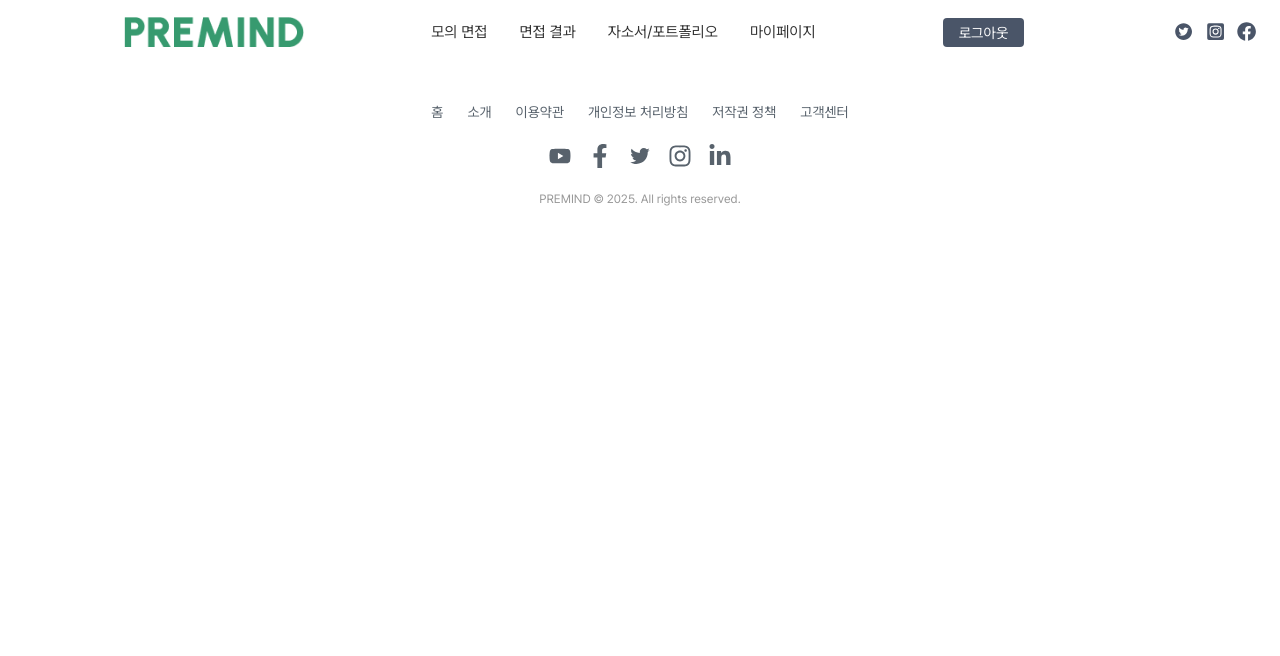
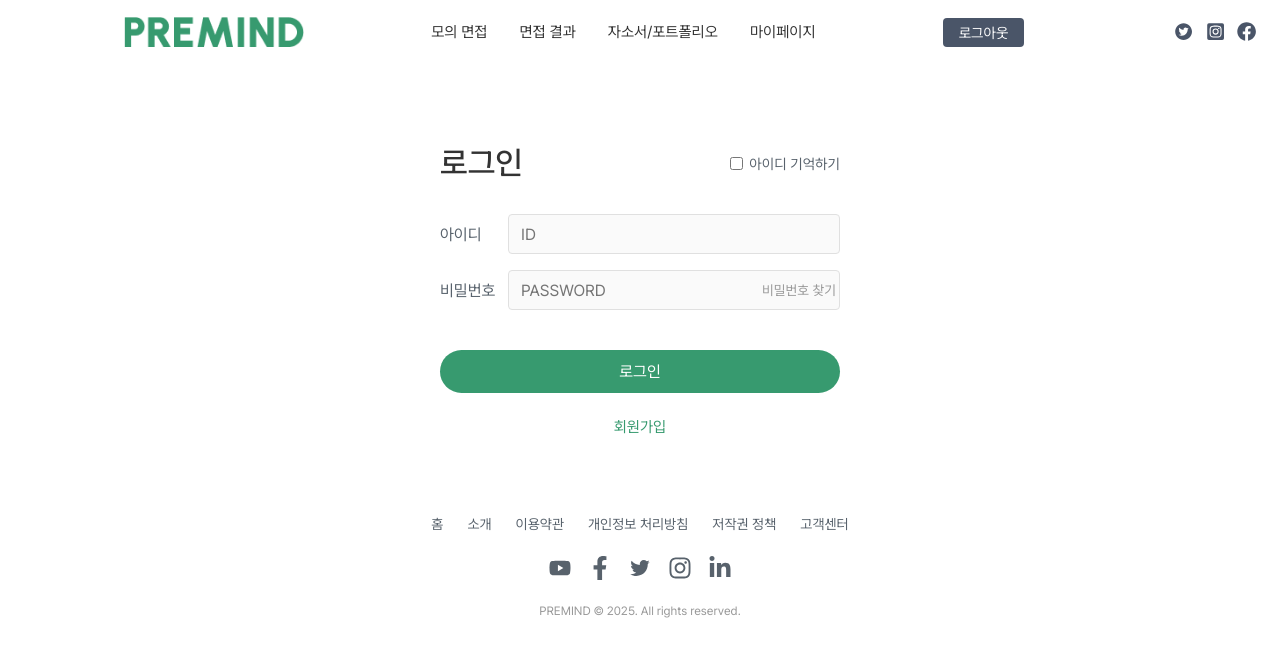
Before and after one commit to Hanium-Premind/Premind_FE, a React (Create React App) app: page /login in a window 1280 px wide. Shown: the top 656 px of the page. Built offline with nearby package versions, Linux system fonts and the light colour scheme.

Commit message:
feat:login 디자인대충 빼고 완성

```diff
--- a/package.json
+++ b/package.json
@@ -7,6 +7,7 @@
     "@testing-library/jest-dom": "^6.6.3",
     "@testing-library/react": "^16.3.0",
     "@testing-library/user-event": "^13.5.0",
+    "axios": "^1.11.0",
     "react": "^19.1.0",
     "react-dom": "^19.1.0",
     "react-icons": "^5.5.0",
--- a/src/App.js
+++ b/src/App.js
@@ -4,12 +4,13 @@ import Navbar from './pages/Navbar';
 import Home from './pages/Home';
 import Interview from './pages/Interview/InterviewMain';
 import Footer from './components/Footer';
+import Login from './pages/signInUp/Login';
 
 // import InterviewRecords from './pages/Interview/InterviewRecords';
 // import Portfolio from './pages/Portfolio';
 // import MyPage from './pages/MyPage';
 // import Signup from './pages/signInUp/SignUp';
-// import Login from './pages/signInUp/Login';
+
 
 const App = () => {
   return (
@@ -21,10 +22,10 @@ const App = () => {
               {/* ✅ 각 페이지 라우팅 */}
               <Route path="/" element={<Home />} />
               <Route path="/interview" element={<Interview />} />
+              <Route path="/login" element={<Login />} />
               {/* <Route path="/portfolio" element={<Portfolio />} /> */}
               {/* <Route path="/mypage" element={<MyPage />} /> */}
               {/* <Route path="/signup" element={<Signup />} /> */}
-              {/* <Route path="/login" element={<Login />} /> */}
 
             </Routes>
             </main>
--- /dev/null
+++ b/src/assets/sass/login.scss
@@ -0,0 +1,106 @@
+.login-page {
+
+  width: 100%;
+  max-width: 400px;
+  margin: 80px auto 0;
+  padding-bottom: 40px;
+  text-align: left;
+  color: #58626C;
+  flex-shrink: 0;
+
+  .login-header {
+    display: flex;
+    justify-content: space-between;
+    align-items: center;
+    margin-bottom: 32px;
+
+    h2 {
+      font-size: 2rem;
+      font-weight: 500;
+      color: #333;
+    }
+
+    .remember {
+      cursor: pointer;
+      font-size: 0.9rem;
+      input {
+        margin-right: 6px;
+        transform: translateY(1px);
+      }
+    }
+  }
+
+  .login-form {
+    display: flex;
+    flex-direction: column;
+
+    .field {
+      display: flex;
+      align-items: center;
+      margin-bottom: 16px;
+      position: relative;
+
+      label {
+        width: 80px;
+        font-size: 1rem;
+      }
+
+      input {
+        flex: 1;
+        height: 40px;
+        padding: 0 12px;
+        border: 1px solid #e0e0e0;
+        border-radius: 4px;
+        background: #fafafa;
+        font-size: 1rem;
+      }
+    }
+
+    .password-field {
+      .forgot {
+        position: absolute;
+
+        right: 0;
+        font-size: 0.85rem;
+        color: #999;
+        text-decoration: none;
+        padding: 4px;
+        &:hover {
+          text-decoration: underline;
+        }
+      }
+    }
+
+    .login-btn {
+      margin-top: 24px;
+      padding: 12px 0;
+      background: #379A6F;
+      color: #fff;
+      border: none;
+      border-radius: 24px;
+      font-size: 1rem;
+      cursor: pointer;
+      transition: background 0.2s;
+
+      &:hover {
+        background: #218838;
+      }
+    }
+  }
+
+  .signup-link {
+    text-align: center;
+    margin-top: 24px;
+
+    a {
+      color: #379A6F;
+      font-size: 0.95rem;
+      text-decoration: none;
+      transition: color 0.2s;
+
+      &:hover {
+        color: #218838;
+      }
+    }
+  }
+}
--- a/src/pages/signInUp/Login.jsx
+++ b/src/pages/signInUp/Login.jsx
@@ -1,58 +1,111 @@
+import { useState } from 'react';
 import { useNavigate } from 'react-router-dom';
-import Header from '../Navbar';
+import axios from 'axios';
+import '../../assets/sass/login.scss';
 
-function Login() {
+export default function Login() {
   const navigate = useNavigate();
-  const [email, setEmail] = useState('');
+
+  // 입력값 상태
+  const [username, setUsername] = useState('');
   const [password, setPassword] = useState('');
+  const [remember, setRemember] = useState(false);
 
-  const handleSubmit = e => {
+  // 에러 상태
+  const [errorMsg, setErrorMsg] = useState('');
+
+  const handleSubmit = async e => {
     e.preventDefault();
-    // TODO: 로그인 로직 (API 호출 등)
-    console.log({ email, password });
+    setErrorMsg('');
 
-    // 로그인 성공 시 홈으로 이동 예시
+    try {
+      const res = await axios.post(
+        '/auth/login',
+        { username, password },
+        {
+          // 만약 쿠키 기반 세션을 쓰고 싶으면 이 옵션을 추가:
+          // withCredentials: true
+        }
+      );
+
+      // 예: { token: 'JWT 토큰 문자열', user: { ... } }
+      const { token } = res.data;
+
+      // 토큰을 localStorage 에 저장
+      localStorage.setItem('accessToken', token);
+
+      // "아이디 기억하기" 기능:
+      // true 면 username만 저장해 두고, 아니면 지우기
+      if (remember) {
+        localStorage.setItem('savedUsername', username);
+      } else {
+        localStorage.removeItem('savedUsername');
+      }
+
+      // 로그인 후 홈으로 이동
       navigate('/');
+    } catch (err) {
+      console.error(err);
+      // 백엔드가 보내준 메시지가 있다면 그것을, 아니면 기본 메시지
+      const msg =
+        err.response?.data?.message ||
+        '로그인에 실패했습니다. 아이디/비밀번호를 확인하세요.';
+      setErrorMsg(msg);
+    }
   };
 
   return (
-    <>
-      <Header />
+    <div className="login-page">
+      <header className="login-header">
+        <h2>로그인</h2>
+        <label className="remember">
+          <input
+            type="checkbox"
+            checked={remember}
+            onChange={() => setRemember(r => !r)}
+          />
+          아이디 기억하기
+        </label>
+      </header>
 
-      <div className="login-container">
-        <h2>로그인</h2>
-        <form onSubmit={handleSubmit} className="login-form">
-          <div className="form-group">
-            <label htmlFor="email">이메일</label>
+      <form className="login-form" onSubmit={handleSubmit}>
+        {errorMsg && <div className="error-msg">{errorMsg}</div>}
+
+        <div className="field">
+          <label htmlFor="username">아이디</label>
           <input
-              type="email"
-              id="email"
-              value={email}
-              onChange={e => setEmail(e.target.value)}
-              placeholder="you@example.com"
+            id="username"
+            type="text"
+            value={username}
+            onChange={e => setUsername(e.target.value)}
+            placeholder="ID"
             required
           />
         </div>
 
-          <div className="form-group">
+        <div className="field password-field">
           <label htmlFor="password">비밀번호</label>
           <input
+            id="password"
             type="password"
-              id="password"
             value={password}
             onChange={e => setPassword(e.target.value)}
-              placeholder="••••••••"
+            placeholder="PASSWORD"
             required
           />
+          <a href="/find-password" className="forgot">
+            비밀번호 찾기
+          </a>
         </div>
 
-          <button type="submit" className="login-button">
+        <button type="submit" className="login-btn">
           로그인
         </button>
       </form>
+
+      <div className="signup-link">
+        <a href="/signup">회원가입</a>
       </div>
-    </>
+    </div>
   );
 }
-
-export default Login;
```
Also changed, not shown: 1 other file (tests, documents, lock files or other folders). Lines whose indentation alone changed are shown as unchanged.
